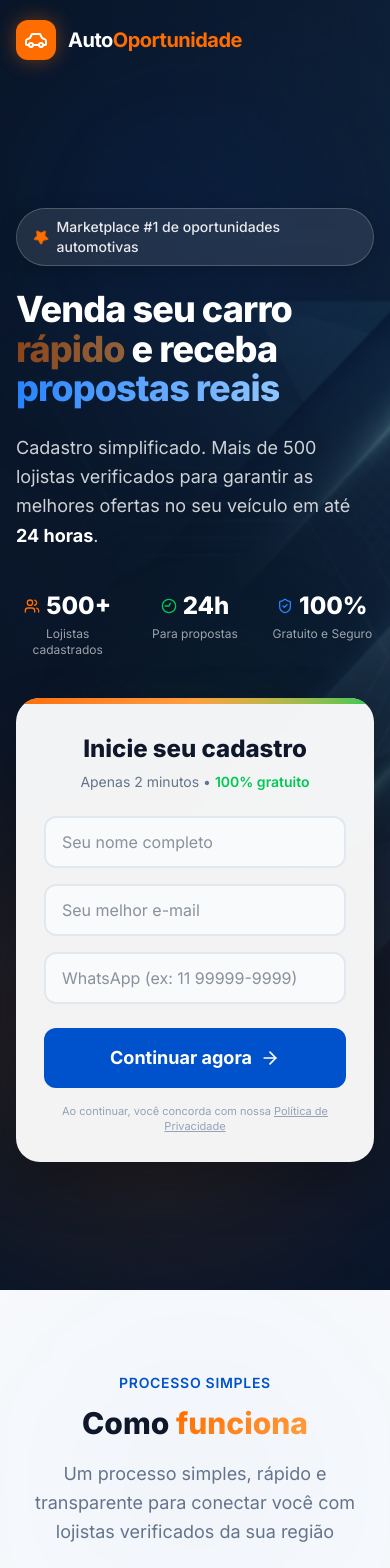
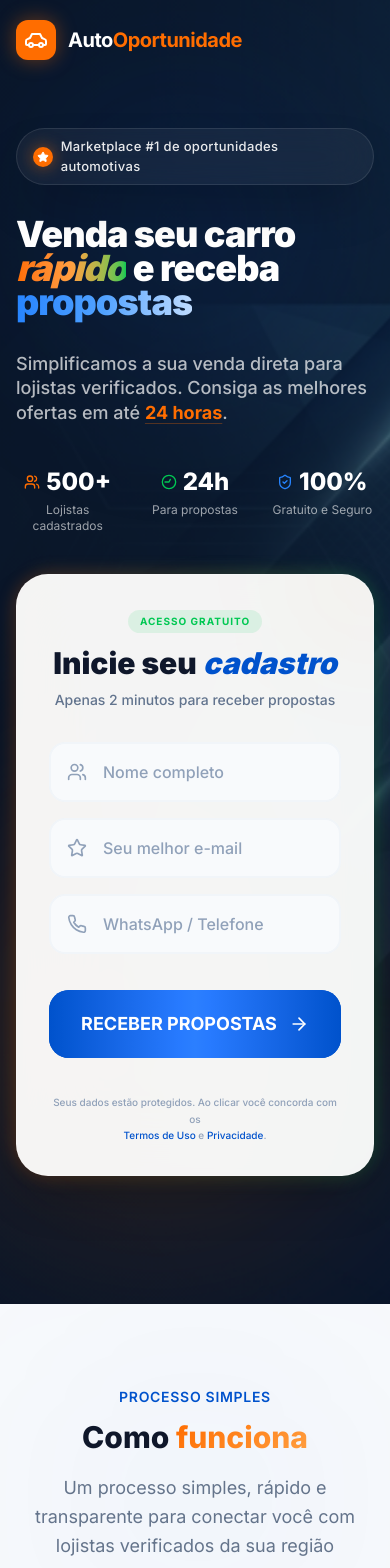
Before and after one commit to starmannweb/hotlead-car, a Next.js app: page / in a window 390 px wide. Shown: the top 1568 px of the page. Built offline with nearby package versions, Linux system fonts and the light colour scheme.

Commit message:
style: complete premium visual overhaul across the entire landing page

```diff
--- a/src/components/FinalCTA.tsx
+++ b/src/components/FinalCTA.tsx
@@ -27,35 +27,36 @@ export default function FinalCTA({ onCtaClick }: FinalCTAProps) {
       </div>
 
       <div className="relative z-10 max-w-4xl mx-auto px-4 sm:px-6 lg:px-8 text-center">
-        <div className="inline-flex items-center gap-2 bg-white/15 backdrop-blur-sm text-white/90 px-4 py-2 rounded-full text-sm font-medium mb-8 border border-white/10">
-          <Sparkles className="w-4 h-4" />
-          Comece agora — é gratuito
+        <div className="inline-flex items-center gap-2 bg-black/10 backdrop-blur-md text-white px-5 py-2 rounded-full text-[13px] font-bold uppercase tracking-wider mb-10 border border-white/10 shadow-xl">
+          <Sparkles className="w-4 h-4 text-white" />
+          Oportunidade única — 100% Grátis
         </div>
 
-        <h2 className="text-3xl md:text-5xl lg:text-6xl font-extrabold text-white leading-tight">
-          Precisa vender seu carro{" "}
-          <span className="underline decoration-white/30 decoration-4 underline-offset-8">
-            rápido?
-          </span>
+        <h2 className="text-4xl md:text-6xl lg:text-7xl font-black text-white leading-tight tracking-tight">
+          Não perca tempo. <br />
+          Venda por um <span className="italic opacity-90">preço justo</span>.
         </h2>
-        <p className="mt-6 text-xl sm:text-2xl text-white/80 max-w-2xl mx-auto leading-relaxed">
-          Receba propostas de lojistas verificados. Sem compromisso, sem
-          burocracia.
+
+        <p className="mt-8 text-xl sm:text-2xl text-white/80 max-w-2xl mx-auto leading-snug font-medium">
+          Junte-se a milhares de proprietários que negociaram seus carros com lojistas verificados em tempo recorde.
         </p>
 
-        <div className="mt-10 flex flex-col sm:flex-row items-center justify-center gap-4">
+        <div className="mt-12 flex flex-col sm:flex-row items-center justify-center gap-6">
           <button
             onClick={onCtaClick}
-            className="inline-flex items-center gap-2 bg-white text-accent font-bold py-4 px-10 rounded-xl text-lg transition-all duration-300 hover:bg-gray-50 hover:scale-[1.02] active:scale-[0.98] shadow-2xl cursor-pointer animate-pulse-glow"
+            className="group relative inline-flex items-center gap-3 bg-white text-slate-900 font-black py-5 px-12 rounded-[22px] text-xl transition-all duration-300 hover:scale-[1.05] hover:shadow-[0_30px_60px_-15px_rgba(255,255,255,0.3)] active:scale-95 cursor-pointer overflow-hidden"
           >
-            Cadastrar meu carro
-            <ArrowRight className="w-5 h-5" />
+            <div className="absolute inset-0 bg-gradient-to-r from-white via-slate-50 to-white group-hover:bg-slate-50 transition-colors" />
+            <span className="relative z-10 flex items-center gap-2">
+              QUERO RECEBER PROPOSTAS
+              <ArrowRight className="w-6 h-6 group-hover:translate-x-1.5 transition-transform duration-300" />
+            </span>
           </button>
           <a
             href="#como-funciona"
-            className="text-white/70 hover:text-white font-medium text-base transition-colors underline underline-offset-4"
+            className="text-white/80 hover:text-white font-bold text-lg transition-colors border-b-2 border-white/20 hover:border-white"
           >
-            Veja como funciona
+            Ver como funciona
           </a>
         </div>
 
--- a/src/components/HeroSection.tsx
+++ b/src/components/HeroSection.tsx
@@ -130,18 +130,23 @@ export default function HeroSection({ onQuickSubmit }: HeroSectionProps) {
       <div className="relative z-10 w-full max-w-7xl mx-auto px-4 sm:px-6 lg:px-8 py-32 md:py-36">
         <div className="grid md:grid-cols-2 gap-10 lg:gap-20 items-center">
           {/* Left - Copy */}
-          <div className="w-full md:w-[55%] text-left md:pr-10 z-10 2xl:ml-12 mt-20 md:mt-0">
-            <div className="inline-flex items-center gap-2 px-4 py-2 rounded-full bg-white/10 backdrop-blur-md border border-white/20 mb-6 sm:mb-8 shadow-[0_4px_20px_rgba(0,0,0,0.2)] animate-[fadeInDown_1s_ease-out] text-white/90 text-sm font-medium transition-colors cursor-default hover:bg-white/20">
-              <Star className="w-4 h-4 text-accent animate-[spin_4s_linear_infinite]" fill="#ff6d00" />
-              Marketplace #1 de oportunidades automotivas
+          <div className="w-full lg:w-[60%] text-left z-10 2xl:ml-12">
+            <div className="inline-flex items-center gap-2 px-4 py-2 rounded-full bg-white/5 backdrop-blur-xl border border-white/10 mb-8 shadow-2xl animate-[fadeInDown_1s_ease-out] text-white/90 text-[13px] font-medium transition-all cursor-default hover:bg-white/15 hover:border-white/20">
+              <div className="w-5 h-5 bg-accent rounded-full flex items-center justify-center shadow-[0_0_15px_rgba(255,109,0,0.5)]">
+                <Star className="w-3 h-3 text-white" fill="currentColor" />
               </div>
-            <h1 className="text-4xl sm:text-5xl lg:text-6xl xl:text-7xl font-extrabold text-white leading-[1.1] tracking-tight">
-              Venda seu carro{" "}
-              <span className="text-transparent bg-clip-text bg-gradient-to-r from-accent to-accent-light animate-pulse">rápido</span> e receba{" "}
-              <span className="text-transparent bg-clip-text bg-gradient-to-r from-primary-light to-blue-300">propostas reais</span>
+              <span className="tracking-wide">Marketplace #1 de oportunidades automotivas</span>
+            </div>
+
+            <h1 className="text-4xl sm:text-6xl lg:text-7xl xl:text-8xl font-black text-white leading-[0.95] tracking-tight mb-8">
+              Venda seu carro <br className="hidden lg:block" />
+              <span className="text-transparent bg-clip-text bg-gradient-to-r from-accent via-accent-light to-secondary italic">rápido</span> e receba <br className="hidden lg:block" />
+              <span className="text-transparent bg-clip-text bg-gradient-to-r from-primary-light via-blue-400 to-blue-200">propostas</span>
             </h1>
-            <p className="mt-6 text-lg sm:text-xl text-white/80 leading-relaxed max-w-lg mx-auto md:mx-0 animate-[fadeInUp_1s_ease-out_0.2s_both]">
-              Cadastro simplificado. Mais de 500 lojistas verificados para garantir as melhores ofertas no seu veículo em até <strong className="text-white">24 horas</strong>.
+
+            <p className="mt-8 text-lg sm:text-2xl text-white/70 leading-snug max-w-xl animate-[fadeInUp_1s_ease-out_0.2s_both] font-medium">
+              Simplificamos a sua venda direta para lojistas verificados.
+              Consiga as melhores ofertas em até <strong className="text-accent underline decoration-accent/30 underline-offset-4">24 horas</strong>.
             </p>
 
             {/* Stats */}
@@ -171,86 +176,111 @@ export default function HeroSection({ onQuickSubmit }: HeroSectionProps) {
           </div>
 
           {/* Right - Form (Simplified and with nice effects) */}
-          <div className="w-full max-w-md mx-auto md:mx-0 md:ml-auto animate-[fadeInLeft_1s_ease-out]">
+          <div className="w-full max-w-[440px] mx-auto md:mr-0 animate-[fadeInLeft_1s_ease-out]">
+            <div className="relative group/card">
+              {/* Outer glow effect */}
+              <div className="absolute -inset-1 bg-gradient-to-r from-accent to-secondary rounded-[40px] blur opacity-20 group-hover:opacity-40 transition duration-1000 group-hover:duration-200"></div>
+
               <form
                 onSubmit={handleSubmit}
-              className="bg-white/95 backdrop-blur-xl rounded-3xl shadow-[0_20px_50px_rgba(0,0,0,0.3)] p-7 sm:p-8 space-y-4 relative overflow-hidden group/form hover:shadow-[0_20px_60px_rgba(255,109,0,0.2)] transition-shadow duration-500"
+                className="relative bg-white/95 backdrop-blur-2xl rounded-[32px] shadow-2xl p-8 sm:p-10 space-y-5 overflow-hidden border border-white/20"
               >
-              {/* Top accent bar */}
-              <div className="absolute top-0 left-0 right-0 h-1.5 bg-gradient-to-r from-accent via-accent-light to-secondary" />
+                {/* Decorative corner */}
+                <div className="absolute top-0 right-0 w-32 h-32 bg-accent/5 rounded-full -mr-16 -mt-16 blur-3xl group-hover:bg-accent/10 transition-colors" />
 
-              <div className="text-center mb-6 pt-2">
-                <h2 className="text-2xl font-extrabold text-gray-900 leading-tight">
-                  Inicie seu cadastro
+                <div className="relative z-10 text-center mb-8">
+                  <div className="inline-block px-3 py-1 rounded-full bg-secondary/10 text-secondary text-[10px] font-bold uppercase tracking-widest mb-3">
+                    Acesso Gratuito
+                  </div>
+                  <h2 className="text-3xl font-black text-slate-900 leading-tight">
+                    Inicie seu <span className="text-primary italic">cadastro</span>
                   </h2>
-                <p className="text-sm text-gray-500 mt-2">
-                  Apenas 2 minutos • <span className="text-secondary font-semibold">100% gratuito</span>
+                  <p className="text-sm text-slate-500 mt-2 font-medium">
+                    Apenas 2 minutos para receber propostas
                   </p>
                 </div>
 
-              <div>
+                <div className="relative z-10 space-y-4">
+                  <div className="group/input">
+                    <div className={`relative flex items-center bg-slate-50 border-2 rounded-2xl transition-all duration-300 ${errors.name ? "border-red-400 bg-red-50/30" : "border-slate-100 focus-within:border-primary focus-within:bg-white group-hover/input:border-slate-200"}`}>
+                      <div className="pl-4 text-slate-400 group-focus-within/input:text-primary transition-colors">
+                        <Users className="w-5 h-5" />
+                      </div>
                       <input
                         type="text"
                         name="name"
-                  placeholder="Seu nome completo"
+                        placeholder="Nome completo"
                         value={formData.name}
                         onChange={handleChange}
-                  className={`w-full bg-gray-50 border-2 border-gray-200 rounded-xl px-4 py-3 text-base focus:outline-none focus:border-primary focus:ring-1 focus:ring-primary transition-all duration-300 ${errors.name ? "!border-red-400 !bg-red-50" : "hover:border-gray-300"}`}
+                        className="w-full bg-transparent px-4 py-4 text-base focus:outline-none text-slate-900 placeholder:text-slate-400 font-medium"
                       />
+                    </div>
                     {errors.name && (
-                  <p className="text-red-500 text-xs mt-1 animate-[shake_0.5s_ease-in-out]">{errors.name}</p>
+                      <p className="text-red-500 text-[11px] font-bold mt-1.5 ml-2 animate-[shake_0.5s_ease-in-out]">{errors.name}</p>
                     )}
                   </div>
 
-              <div>
+                  <div className="group/input">
+                    <div className={`relative flex items-center bg-slate-50 border-2 rounded-2xl transition-all duration-300 ${errors.email ? "border-red-400 bg-red-50/30" : "border-slate-100 focus-within:border-primary focus-within:bg-white group-hover/input:border-slate-200"}`}>
+                      <div className="pl-4 text-slate-400 group-focus-within/input:text-primary transition-colors">
+                        <Star className="w-5 h-5" />
+                      </div>
                       <input
                         type="email"
                         name="email"
                         placeholder="Seu melhor e-mail"
                         value={formData.email}
                         onChange={handleChange}
-                  className={`w-full bg-gray-50 border-2 border-gray-200 rounded-xl px-4 py-3 text-base focus:outline-none focus:border-primary focus:ring-1 focus:ring-primary transition-all duration-300 ${errors.email ? "!border-red-400 !bg-red-50" : "hover:border-gray-300"}`}
+                        className="w-full bg-transparent px-4 py-4 text-base focus:outline-none text-slate-900 placeholder:text-slate-400 font-medium"
                       />
+                    </div>
                     {errors.email && (
-                  <p className="text-red-500 text-xs mt-1 animate-[shake_0.5s_ease-in-out]">{errors.email}</p>
+                      <p className="text-red-500 text-[11px] font-bold mt-1.5 ml-2 animate-[shake_0.5s_ease-in-out]">{errors.email}</p>
                     )}
                   </div>
 
-              <div>
+                  <div className="group/input">
+                    <div className={`relative flex items-center bg-slate-50 border-2 rounded-2xl transition-all duration-300 ${errors.phone ? "border-red-400 bg-red-50/30" : "border-slate-100 focus-within:border-primary focus-within:bg-white group-hover/input:border-slate-200"}`}>
+                      <div className="pl-4 text-slate-400 group-focus-within/input:text-primary transition-colors">
+                        <svg width="20" height="20" viewBox="0 0 24 24" fill="none" stroke="currentColor" strokeWidth="2" strokeLinecap="round" strokeLinejoin="round" className="w-5 h-5"><path d="M22 16.92v3a2 2 0 0 1-2.18 2 19.79 19.79 0 0 1-8.63-3.07 19.5 19.5 0 0 1-6-6 19.79 19.79 0 0 1-3.07-8.67A2 2 0 0 1 4.11 2h3a2 2 0 0 1 2 1.72 12.84 12.84 0 0 0 .7 2.81 2 2 0 0 1-.45 2.11L8.09 9.91a16 16 0 0 0 6 6l1.27-1.27a2 2 0 0 1 2.11-.45 12.84 12.84 0 0 0 2.81.7A2 2 0 0 1 22 16.92z"></path></svg>
+                      </div>
                       <input
                         type="tel"
                         name="phone"
-                  placeholder="WhatsApp (ex: 11 99999-9999)"
+                        placeholder="WhatsApp / Telefone"
                         value={formData.phone}
                         onChange={handleChange}
                         maxLength={16}
-                  className={`w-full bg-gray-50 border-2 border-gray-200 rounded-xl px-4 py-3 text-base focus:outline-none focus:border-primary focus:ring-1 focus:ring-primary transition-all duration-300 ${errors.phone ? "!border-red-400 !bg-red-50" : "hover:border-gray-300"}`}
+                        className="w-full bg-transparent px-4 py-4 text-base focus:outline-none text-slate-900 placeholder:text-slate-400 font-medium"
                       />
+                    </div>
                     {errors.phone && (
-                  <p className="text-red-500 text-xs mt-1 animate-[shake_0.5s_ease-in-out]">{errors.phone}</p>
+                      <p className="text-red-500 text-[11px] font-bold mt-1.5 ml-2 animate-[shake_0.5s_ease-in-out]">{errors.phone}</p>
                     )}
                   </div>
+                </div>
 
-              <div className="pt-2">
+                <div className="pt-4 relative z-10">
                   <button
                     type="submit"
-                  className="w-full relative overflow-hidden bg-primary text-white font-bold text-lg py-4 rounded-xl flex items-center justify-center gap-2 transition-transform duration-300 hover:scale-[1.02] hover:shadow-[0_10px_20px_rgba(10,55,160,0.3)] group-hover/btn"
+                    className="w-full group/btn relative bg-primary text-white font-bold text-lg py-5 rounded-[20px] transition-all duration-500 hover:scale-[1.02] hover:shadow-[0_20px_40px_-10px_rgba(10,55,160,0.5)] active:scale-95 overflow-hidden"
                   >
-                  <span className="relative z-10 flex items-center gap-2">
-                    Continuar agora
-                    <ArrowRight className="w-5 h-5 group-hover:translate-x-1 transition-transform" />
+                    <div className="absolute inset-0 bg-gradient-to-r from-primary via-blue-500 to-primary group-hover:translate-x-full transition-transform duration-1000 ease-in-out" />
+                    <span className="relative z-10 flex items-center justify-center gap-3">
+                      RECEBER PROPOSTAS
+                      <ArrowRight className="w-5 h-5 group-hover:translate-x-1.5 transition-transform duration-300" />
                     </span>
-                  <div className="absolute inset-0 bg-gradient-to-r from-primary via-blue-500 to-primary opacity-0 hover:opacity-100 transition-opacity duration-300"></div>
                   </button>
                 </div>
 
-              <p className="text-[11px] text-gray-400 text-center leading-snug mt-4">
-                Ao continuar, você concorda com nossa{" "}
-                <a href="#" className="underline hover:text-gray-600 transition-colors">
-                  Política de Privacidade
-                </a>
+                <div className="relative z-10 pt-4 text-center">
+                  <p className="text-[10px] text-slate-400 font-medium leading-relaxed">
+                    Seus dados estão protegidos. Ao clicar você concorda com os <br />
+                    <a href="#" className="text-primary hover:underline underline-offset-2">Termos de Uso</a> e <a href="#" className="text-primary hover:underline underline-offset-2">Privacidade</a>.
                   </p>
+                </div>
               </form>
+            </div>
           </div>
         </div>
       </div>
--- a/src/components/MobileCTA.tsx
+++ b/src/components/MobileCTA.tsx
@@ -8,12 +8,12 @@ interface MobileCTAProps {
 
 export default function MobileCTA({ onClick }: MobileCTAProps) {
   return (
-    <div className="fixed bottom-0 left-0 right-0 z-50 md:hidden bg-white/95 dark:bg-gray-900/95 backdrop-blur-lg border-t border-gray-200 dark:border-gray-700 p-3 shadow-[0_-4px_30px_rgba(0,0,0,0.12)]">
+    <div className="fixed bottom-0 left-0 right-0 z-50 md:hidden bg-white/95 dark:bg-black/95 backdrop-blur-xl border-t border-gray-100 dark:border-white/5 p-4 shadow-[0_-10px_40px_rgba(0,0,0,0.15)]">
       <button
         onClick={onClick}
-        className="w-full flex items-center justify-center gap-2 bg-accent hover:bg-accent-light text-white font-bold py-3.5 px-6 rounded-xl text-base transition-all duration-200 active:scale-[0.98] shadow-lg shadow-accent/30 cursor-pointer"
+        className="w-full flex items-center justify-center gap-2 bg-primary text-white font-black py-4 px-6 rounded-2xl text-base transition-all duration-200 active:scale-[0.96] shadow-xl shadow-primary/20 cursor-pointer"
       >
-        Receber propostas agora
+        RECEBER PROPOSTAS AGORA
         <ArrowRight className="w-5 h-5" />
       </button>
     </div>
```
Also changed, not shown: src/components/Benefits.tsx (+35 -37 lines). Lines whose indentation alone changed are shown as unchanged.
